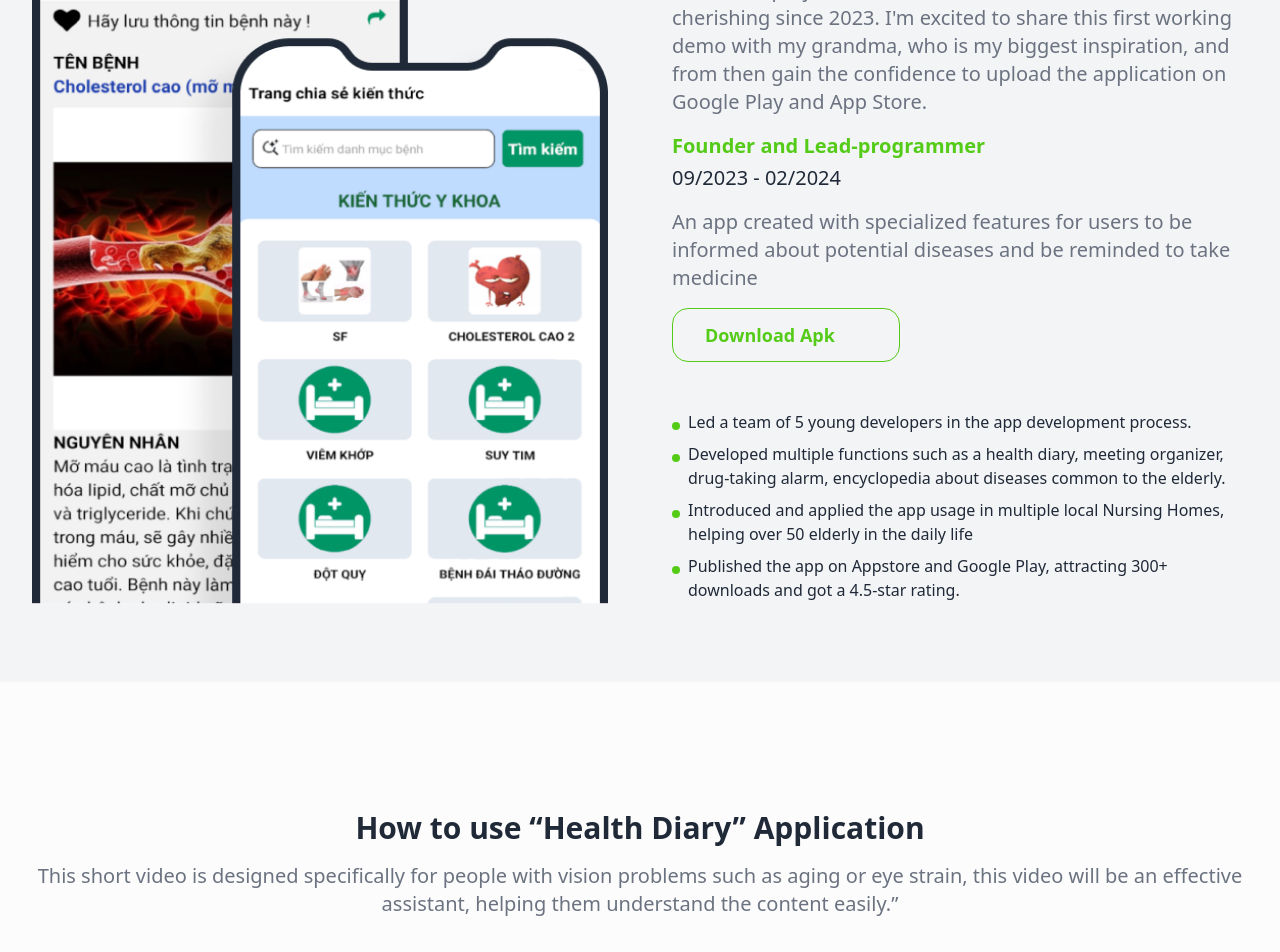
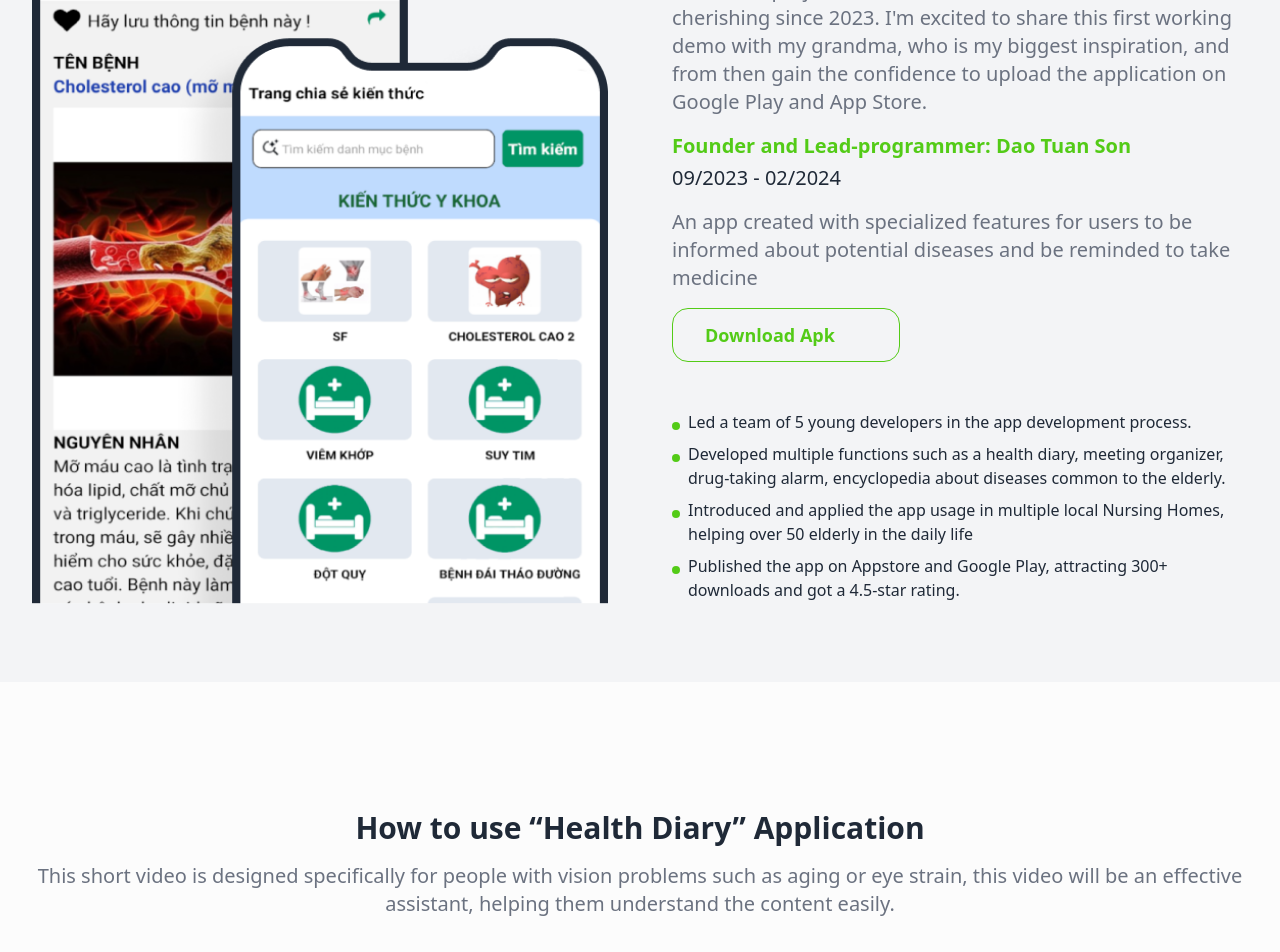
Before and after one commit to akiyamahaa/web-port-hongson, a React (Vite) app: page / in a window 1280 px wide. Shown: the part 6240-7192 px from the top of the page. Built offline with nearby package versions, Linux system fonts and the light colour scheme; some icons are missing.

Commit message:
fix content

```diff
--- a/src/components/Extracurricular/Extracurricular.tsx
+++ b/src/components/Extracurricular/Extracurricular.tsx
@@ -48,7 +48,7 @@ const Extracurricular = () => {
           {extracurricularOptions.map((option) => (
             <motion.div
               key={option.id}
-              className={`cursor-pointer px-6 py-2 rounded-xl text-lg font-semibold transition-colors duration-300
+              className={`cursor-pointer px-6 py-2 rounded-xl text-lg font-semibold transition-colors duration-300 uppercase
                 ${
                   selectOption === option.id
                     ? "bg-primary-500 text-white"
--- a/src/components/PersonalProject/Project.tsx
+++ b/src/components/PersonalProject/Project.tsx
@@ -8,7 +8,7 @@ import ImageGallery from "./ImageGallery";
 
 const data = {
   title: "“Health Diary” Mobile Application",
-  subTitle: "Founder and Lead-programmer",
+  subTitle: "Founder and Lead-programmer: Dao Tuan Son",
   caption: `This is the project's first milestone that I have been cherishing since 2023. I'm excited to share this first working demo with my grandma, who is my biggest inspiration, and from then gain the confidence to upload the application on Google Play and App Store.`,
   timeline: "09/2023 - 02/2024",
   description:
@@ -111,7 +111,7 @@ const Project = () => {
           <p className="text-base md:text-xl text-gray-500 text-center">
             This short video is designed specifically for people with vision
             problems such as aging or eye strain, this video will be an
-            effective assistant, helping them understand the content easily.”
+            effective assistant, helping them understand the content easily.
           </p>
         </div>
         <div className="mt-12">
```
